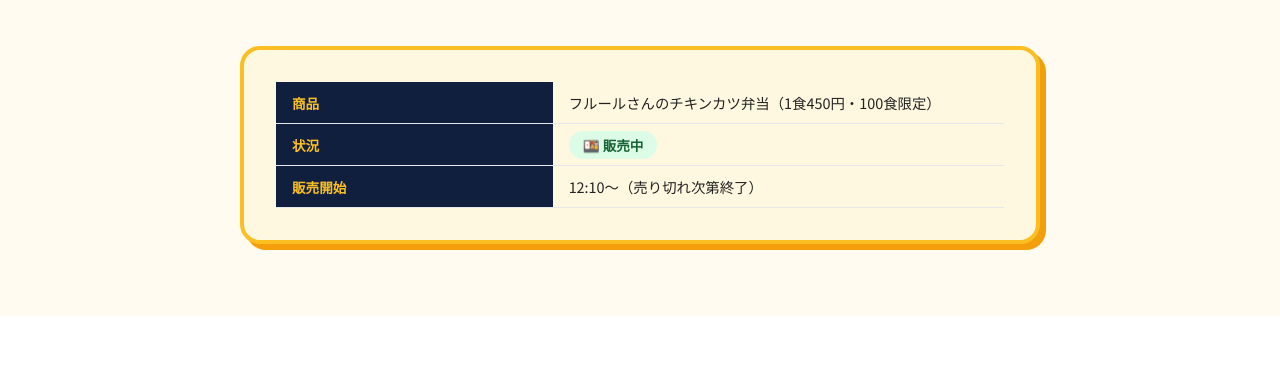
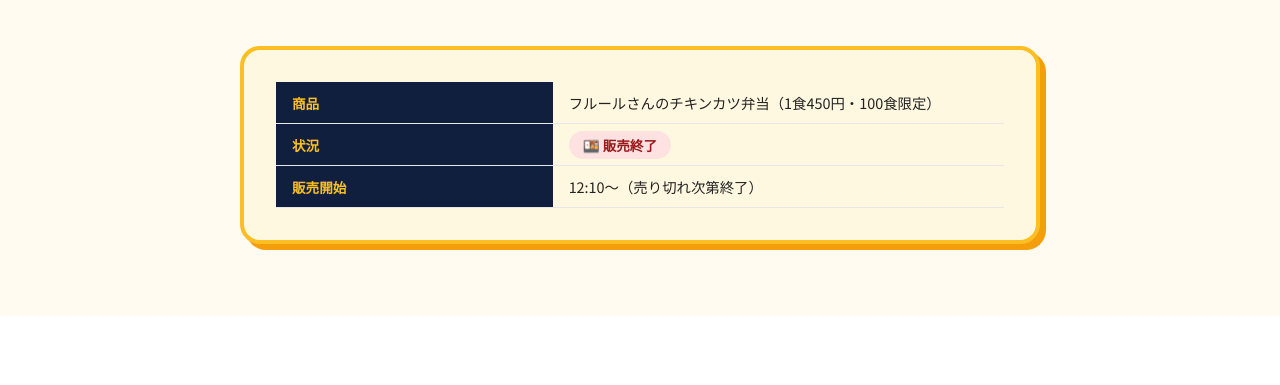
Before and after one commit to wadaisai-26/wadaisai-26.github.io, a plain HTML site: page index.html in a window 1280 px wide. Shown: the part 880-1265 px from the top of the page. Drawn offline with Linux system fonts and the light colour scheme.

Commit message:
お弁当を販売終了に変更

```diff
--- a/index.html
+++ b/index.html
@@ -387,7 +387,7 @@
             <th>状況</th>
             <!-- ★ 変更ポイント：販売開始したら status-delay → status-open、文言を「🍱 販売中」に変更 -->
             <!-- 　　　　　　完売したら status-open → status-cancel、文言を「🍱 完売しました」に変更 -->
-            <td><span class="status-open">🍱 販売中</span></td>
+            <td><span class="status-cancel">🍱 販売終了</span></td>
           </tr>
           <tr><th>販売開始</th><td>12:10〜（売り切れ次第終了）</td></tr>
         </table>
```
